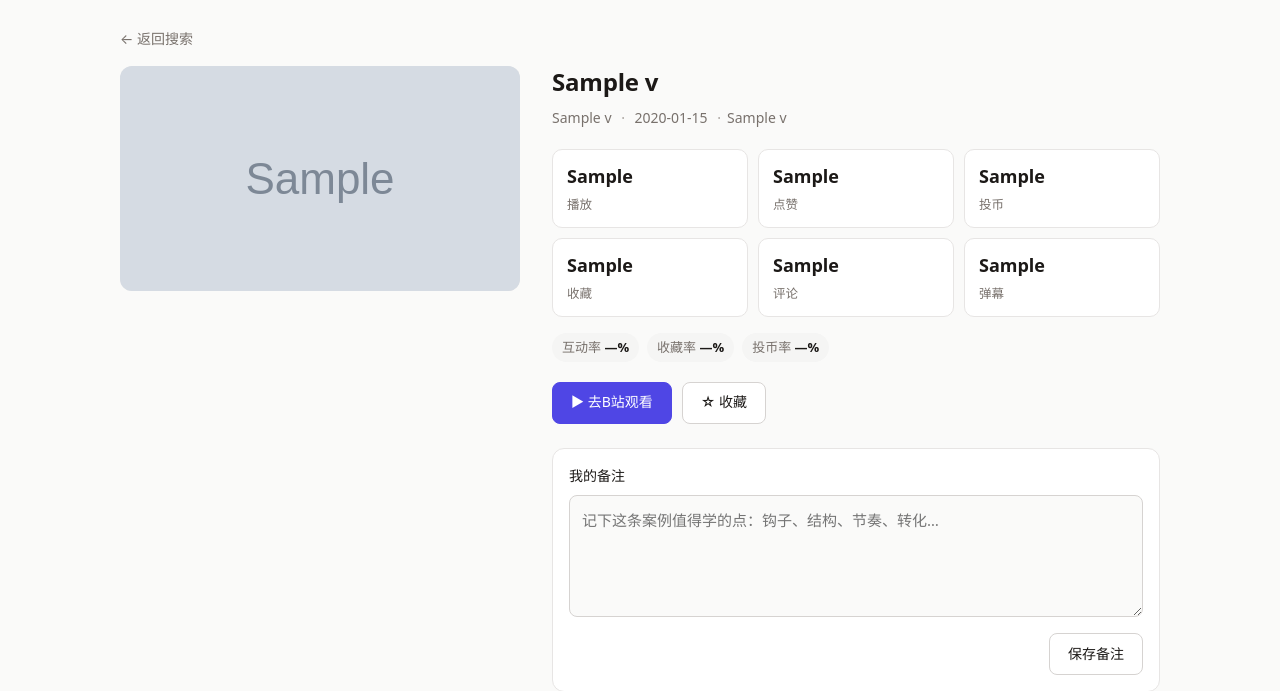
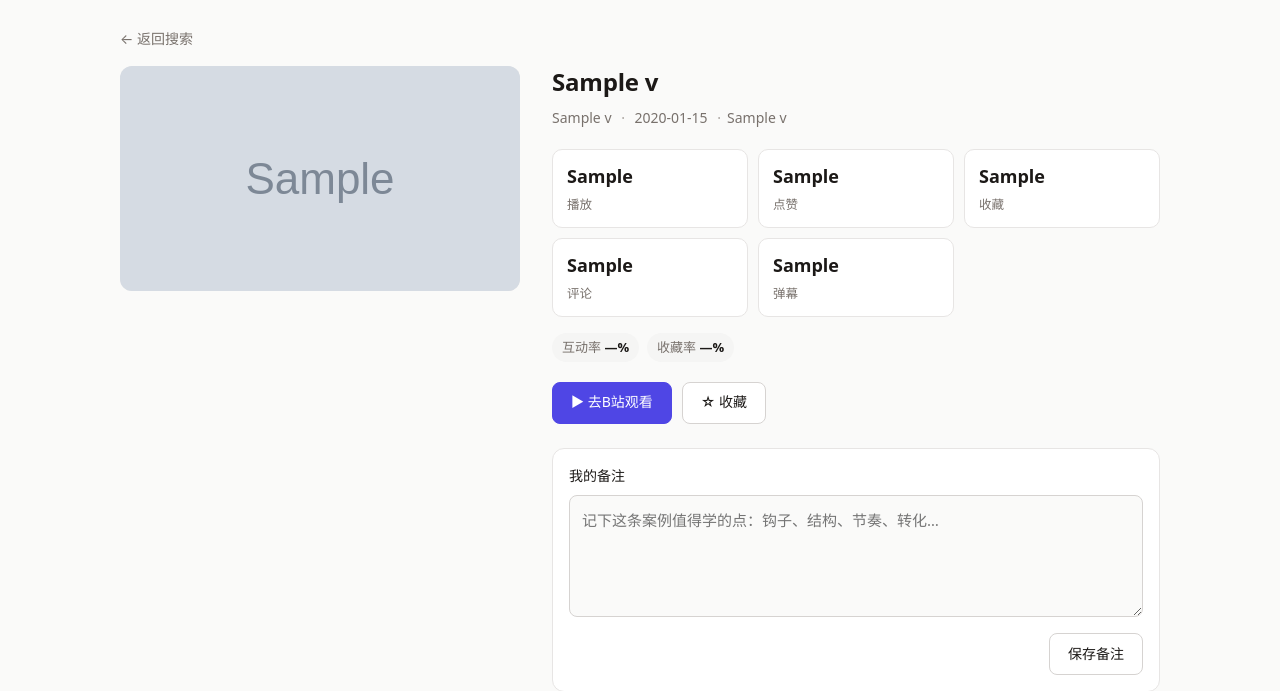
Before and after one commit to l2103926399/bili-case-tool, a FastAPI app: template app/templates/video.html in a window 1280 px wide. Shown: the part 57-748 px from the top of the page. Run offline with FastAPI, Linux system fonts and the light colour scheme; the template is opened without the code that fills it: most values are stand-ins (such as "Sample title", 1, 10 or a date in 2020); grey boxes marked "Sample" are stand-in pictures.

Commit message:
fix: hide coin metrics not provided by search API

```diff
--- a/app/templates/video.html
+++ b/app/templates/video.html
@@ -22,7 +22,6 @@
     <div class="stats">
       <div class="stat"><b>{{ v.view_str }}</b><span>播放</span></div>
       <div class="stat"><b>{{ v.like_str }}</b><span>点赞</span></div>
-      <div class="stat"><b>{{ v.coin_str }}</b><span>投币</span></div>
       <div class="stat"><b>{{ v.favorite_str }}</b><span>收藏</span></div>
       <div class="stat"><b>{{ v.reply_str }}</b><span>评论</span></div>
       <div class="stat"><b>{{ v.danmaku_str }}</b><span>弹幕</span></div>
@@ -31,7 +30,6 @@
     <div class="ratios">
       <span class="ratio">互动率 <b>{{ ratios.interaction|default("—", true) }}%</b></span>
       <span class="ratio">收藏率 <b>{{ ratios.favorite|default("—", true) }}%</b></span>
-      <span class="ratio">投币率 <b>{{ ratios.coin|default("—", true) }}%</b></span>
     </div>
     {% if v.data_complete == 0 %}
     <p class="hint-line">这条记录没拿到完整互动数据（B站 风控），分数只按播放量与时效计算。</p>
--- a/app/utils.py
+++ b/app/utils.py
@@ -37,12 +37,11 @@ def bili_url(bvid: str) -> str:
 def ratios(row: dict) -> dict:
     view = row.get("view") or 0
     if view <= 0:
-        return {"interaction": None, "favorite": None, "coin": None}
+        return {"interaction": None, "favorite": None}
     ir = (row.get("like", 0) + row.get("coin", 0) + row.get("favorite", 0) + row.get("reply", 0)) / view
     return {
         "interaction": round(ir * 100, 2),
         "favorite": round((row.get("favorite", 0) / view) * 100, 2),
-        "coin": round((row.get("coin", 0) / view) * 100, 2),
     }
 
 
```
